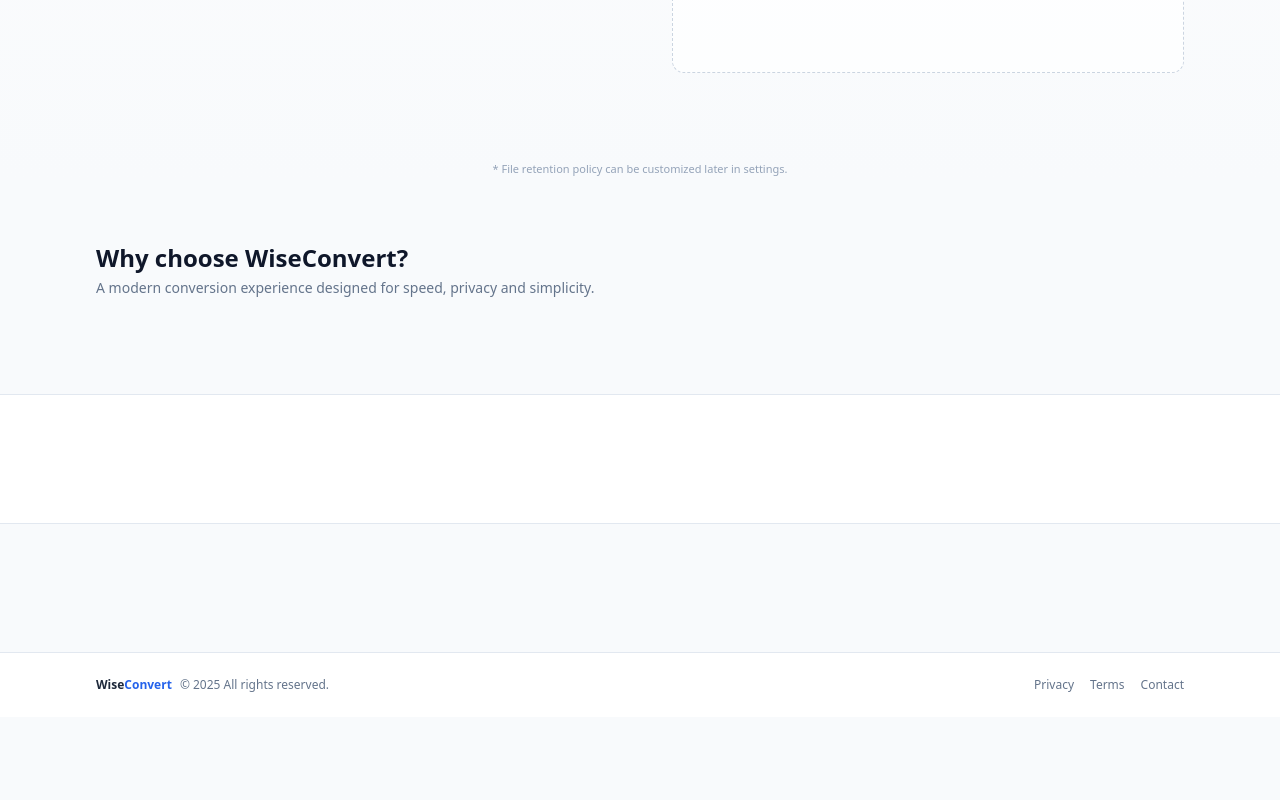
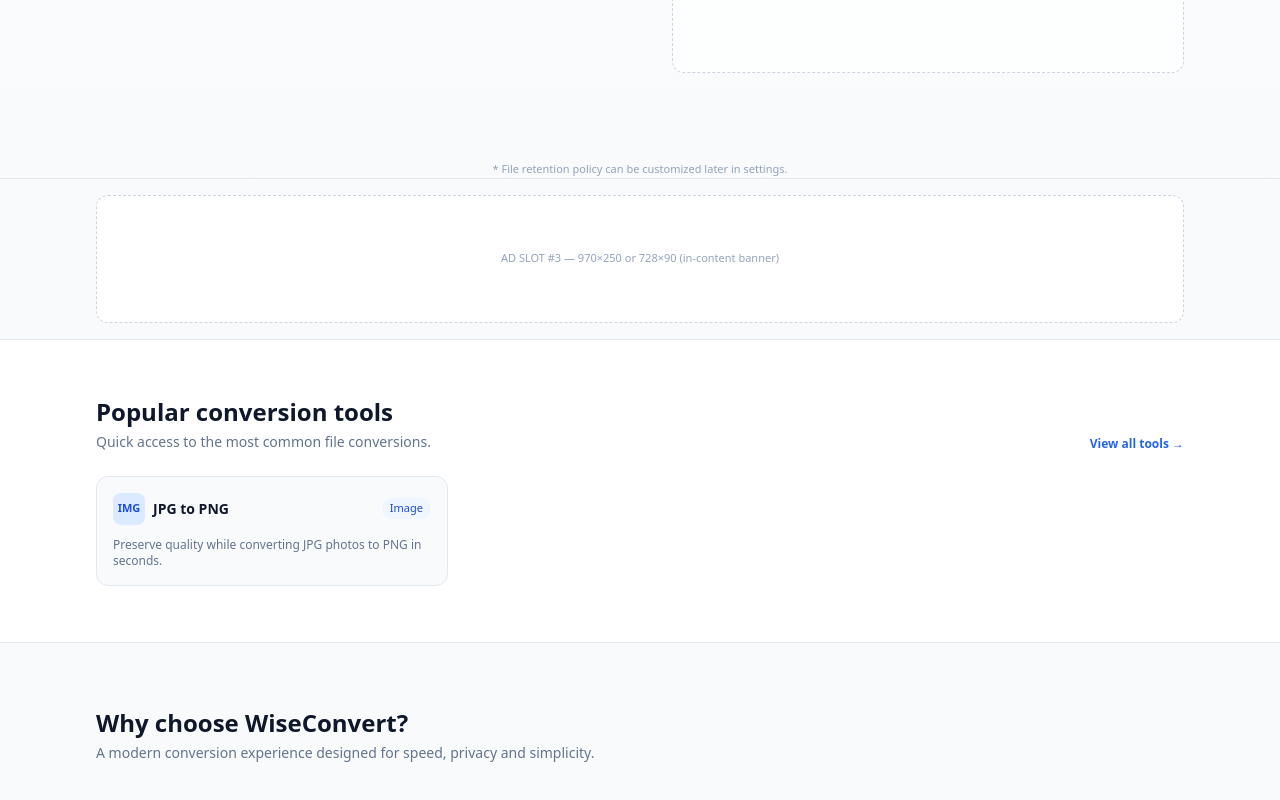
Before and after one commit to boltrsss/wiseconvert, a Next.js app: page / in a window 1280 px wide. Shown: the part 880-1680 px from the top of the page. Before the commit the page ends 1597 px from the top, so only its background shows below. Built offline with nearby package versions, Linux system fonts and the light colour scheme.

Commit message:
Update page.tsx

```diff
--- a/app/page.tsx
+++ b/app/page.tsx
@@ -222,6 +222,67 @@ export default function HomePage() {
 </section>
 
 
+        {/* 🟡 Ad Slot 3 – 文章區中間 970x250 / 728x90 */}
+        <section className="py-4 bg-slate-50 border-t border-b border-slate-200">
+          <div className="max-w-6xl mx-auto px-4 sm:px-6 lg:px-8">
+            <div className="h-24 sm:h-32 rounded-xl border border-dashed border-slate-300 bg-white flex items-center justify-center text-[11px] text-slate-400">
+              AD SLOT #3 — 970×250 or 728×90 (in-content banner)
+            </div>
+          </div>
+        </section>
+
+        {/* Top tools */}
+        <section
+          id="tools"
+          className="py-10 lg:py-14 border-b border-slate-200 bg-white"
+        >
+          <div className="max-w-6xl mx-auto px-4 sm:px-6 lg:px-8">
+            <div className="flex items-end justify-between gap-4 mb-6">
+              <div>
+                <h2 className="text-xl sm:text-2xl font-semibold text-slate-900">
+                  Popular conversion tools
+                </h2>
+                <p className="text-sm text-slate-500 mt-1">
+                  Quick access to the most common file conversions.
+                </p>
+              </div>
+              <a
+                href="#"
+                className="hidden sm:inline-flex text-xs font-semibold text-blue-600 hover:text-blue-700"
+              >
+                View all tools →
+              </a>
+            </div>
+
+            <div className="grid sm:grid-cols-2 lg:grid-cols-3 gap-4">
+              {/* Tool cards 略，跟前一版相同 */}
+              {/* 你可以照需要增加或修改工具卡片 */}
+              {/* 下面只是範例其中一個，其他你可以複製改文字 */}
+              <a className="group p-4 rounded-xl border border-slate-200 bg-slate-50 hover:bg-white hover:border-blue-200 transition-colors">
+                <div className="flex items-center justify-between mb-3">
+                  <div className="flex items-center gap-2">
+                    <div className="w-8 h-8 rounded-lg bg-blue-100 flex items-center justify-center text-[11px] font-semibold text-blue-700">
+                      IMG
+                    </div>
+                    <h3 className="text-sm font-semibold text-slate-900">
+                      JPG to PNG
+                    </h3>
+                  </div>
+                  <span className="text-[11px] px-2 py-0.5 rounded-full bg-blue-50 text-blue-700 font-medium">
+                    Image
+                  </span>
+                </div>
+                <p className="text-xs text-slate-500">
+                  Preserve quality while converting JPG photos to PNG in
+                  seconds.
+                </p>
+              </a>
+
+              {/* …其餘工具卡片你可以重複上面 pattern */}
+            </div>
+          </div>
+        </section>
+
         {/* Features */}
         <section id="features" className="py-12 lg:py-16 bg-slate-50">
           <div className="max-w-6xl mx-auto px-4 sm:px-6 lg:px-8">
```
